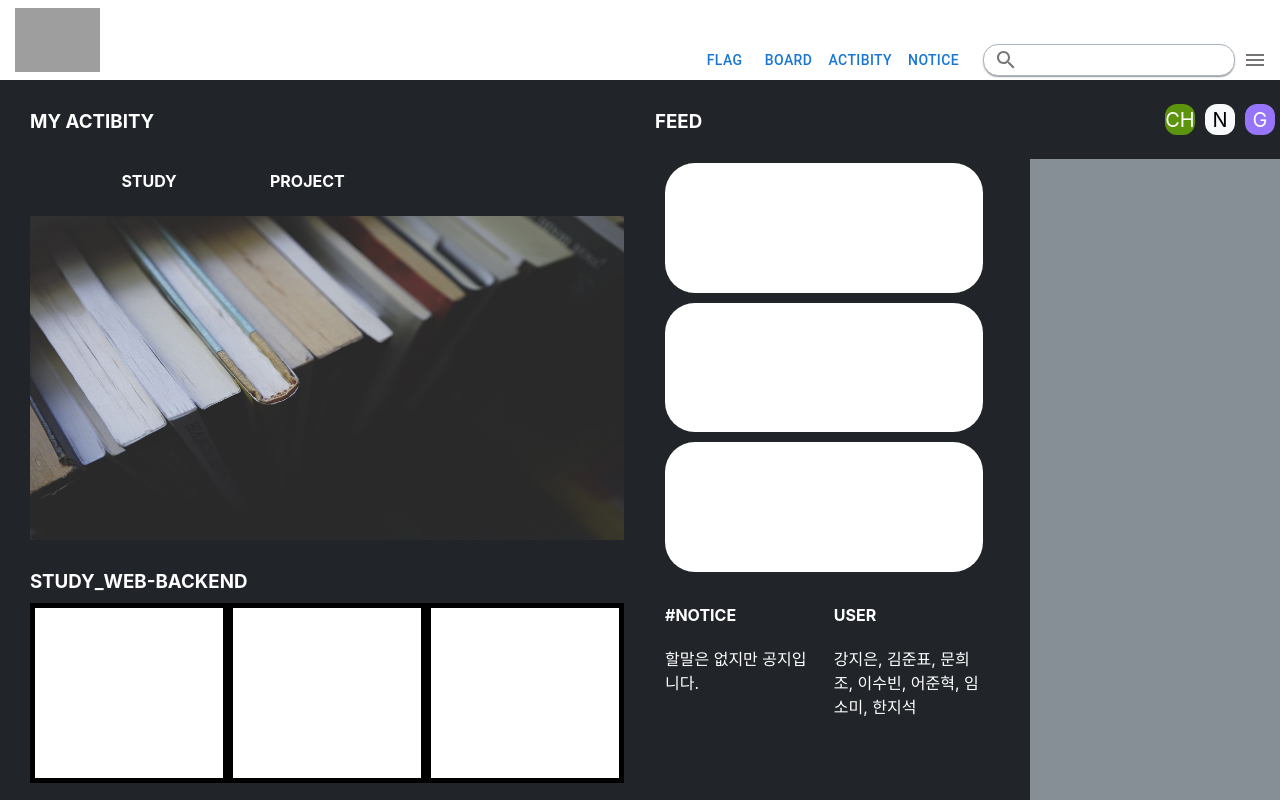
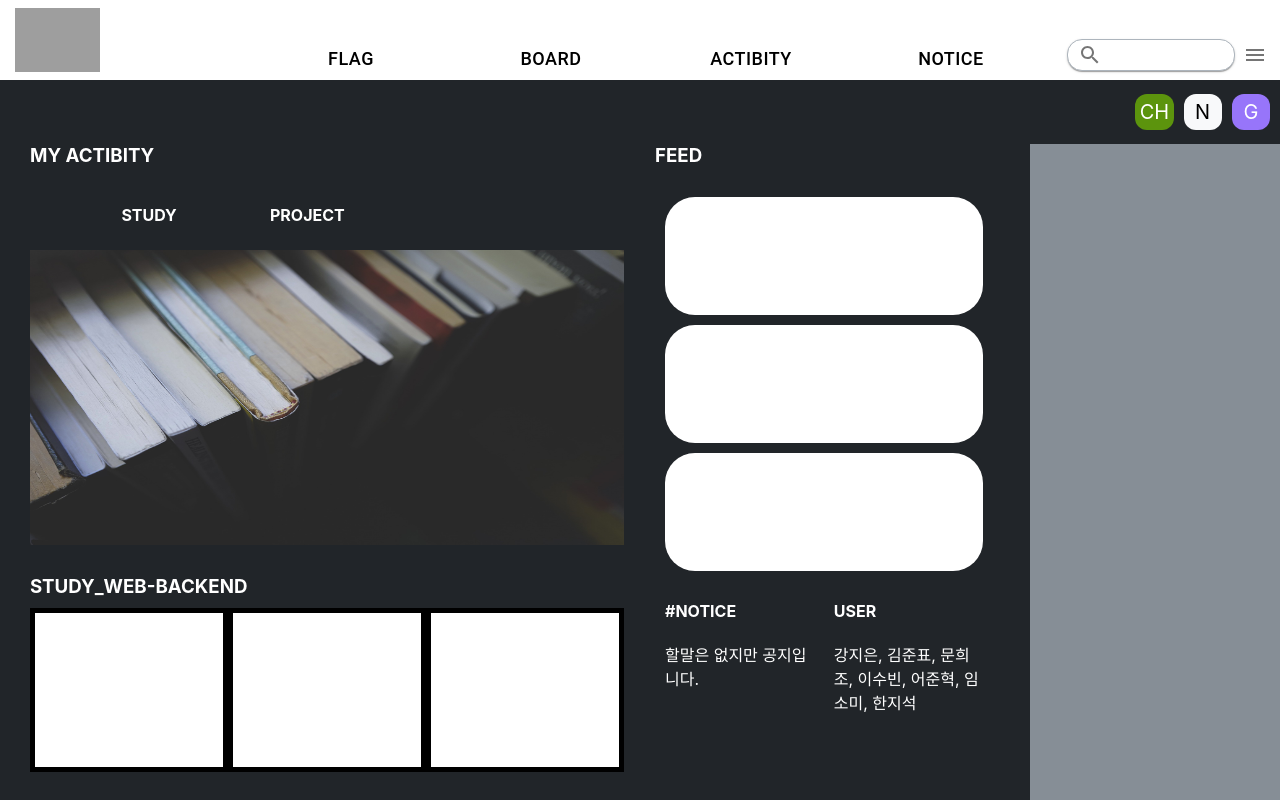
Before and after one commit to USW-Flag-Board/FrontEnd, a React (Create React App) app: page /home in a window 1280 px wide. Built offline with nearby package versions, Linux system fonts and the light colour scheme; grey boxes are pictures that could not be loaded; the HTML template or start-up script is replaced by a standard one.

Commit message:
feat: header 구조 변경

```diff
--- a/src/component/Header.js
+++ b/src/component/Header.js
@@ -42,10 +42,38 @@ const MenuItems = styled('div')({
   margin: 0,
 });
 
+const ButtonArea = styled('div')({
+  display: "flex",
+  alignItems: 'center',
+  justifyContent: "flex-end",
+  height: "3vh",
+  backgroundColor: "#212529",
+  padding: "2.5vh 5px 2.5vh 0",
+});
+
+const ButtonItem = styled('div')({
+  width: "3%",
+  height: "70%",
+  margin: "5px",
+  display: "flex",
+  justifyContent: "center",
+  alignItems: "center",
+  fontSize: "20px",
+  borderRadius: "12px",
+  padding: "10px 0",
+});
+
 
 const Header = () => {
   const sections = ["FLAG", "BOARD", "ACTIBITY", "NOTICE"];
-  const [anchorEl, setAnchorEl] = React.useState(null);
+  const menuItem = ["STUDY", "PROJECT"];
+  const [anchorEl, setAnchorEl] = useState(null);
+  const buttonItem = [
+    {name: "CH", bgColor: "#5c940d", fontColor: "white"},
+    {name: "N" , bgColor: "#f8f9fa", fontColor: "black"},
+    {name: "G", bgColor: "#9775fa", fontColor: "white"},
+  ];
+
   const open = Boolean(anchorEl);
   const handleClick = (event) => {
     setAnchorEl(event.currentTarget);
@@ -53,7 +81,9 @@ const Header = () => {
   const handleClose = () => {
     setAnchorEl(null);
   };
+
   return (
+    <>
       <Box>
         <HomeHeader>
           <LogoBox>
@@ -67,7 +97,8 @@ const Header = () => {
                   aria-controls={open ? 'fade-menu' : undefined}
                   aria-haspopup="true"
                   aria-expanded={open ? 'true' : undefined}
-                onClick={handleClick}>{item}
+                  onClick={handleClick}
+                  sx={{width:"200px", height: "50px", display: "flex", alignItems: "flex-end", fontSize: "18px", color: "black","&:hover": {backgroundColor: "#adb5bd", borderRadius: "10px"}}}>{item}
                 </Button>)}
                 <Menu
                     id="fade-menu"
@@ -78,9 +109,7 @@ const Header = () => {
                     open={open}
                     onClose={handleClose}
                     TransitionComponent={Fade}>
-                <MenuItem onClick={handleClose}>Profile</MenuItem>
-                <MenuItem onClick={handleClose}>My account</MenuItem>
-                <MenuItem onClick={handleClose}>Logout</MenuItem>
+                  {menuItem.map((item)=> (<MenuItem key={item} onClick={handleClose} sx={{width:"200px", display: "flex", alignItems: "flex-end", justifyContent: "center", fontSize: "13px"}}>{item}</MenuItem>))}
                 </Menu>
               </MenuItems>
               <Paper
@@ -101,6 +130,10 @@ const Header = () => {
           </Box>
         </HomeHeader>
       </Box>
+      <ButtonArea>
+        {buttonItem.map((item)=>(<ButtonItem key={item.name} style={{color: `${item.fontColor}`, backgroundColor: `${item.bgColor}` }}>{item.name}</ButtonItem>))}
+      </ButtonArea>
+    </>
   );
 }
 
--- a/src/pages/Home.js
+++ b/src/pages/Home.js
@@ -1,10 +1,10 @@
-import React, { useState } from 'react'
+import React from 'react'
 import { styled } from '@mui/system';
 import Header from '../component/Header';
 
 const HomeArea = styled('div')({
     backgroundColor: "#212529",
-    height: "90vh",
+    height: "82vh",
     display: "flex",
 });
 
@@ -84,49 +84,23 @@ const SideArea = styled('div')({
     height: "100%",
 });
 
-const ButtonArea = styled('div')({
-    display: "flex",
-    alignItems: 'center',
-    justifyContent: "flex-end",
-    height: "11%",
-});
-
-const ButtonItem = styled('div')({
-    width: "12%",
-    height: "40%",
-    margin: "5px",
-    display: "flex",
-    justifyContent: "center",
-    alignItems: "center",
-    fontSize: "20px",
-    borderRadius: "12px"
-});
-
 const SideBar = styled('div')({
     backgroundColor: "#868e96",
-    height: "89%",
+    height: "100%",
     width: "100%",
 });
-
-
 
 const Home = () => {
     const contents = [
         {title: "STUDY", content: ["ALGORITHM", "WEB-BACKEND"]},
         {title: "PROJECT", content: ["FLAG-게시판"]}
     ];
-
-    const buttonItem = [
-        {name: "CH", bgColor: "#5c940d", fontColor: "white"},
-        {name: "N" , bgColor: "#f8f9fa", fontColor: "black"},
-        {name: "G", bgColor: "#9775fa", fontColor: "white"},
-    ];
-        return (
+    return (
         <>
             <Header/>
             <HomeArea>
                 <MyActivity>
-                    <h3 style={{color: "white", paddingTop: "30px", margin: 0}}>MY ACTIBITY</h3>
+                    <h3 style={{color: "white",  margin: 0}}>MY ACTIBITY</h3>
                     <FlagContents>
                         {contents.map((item)=>(<FlagContent key={item.title}><h4 style={{color: "white"}}>{item.title}</h4></FlagContent>))}
                     </FlagContents>
@@ -141,7 +115,7 @@ const Home = () => {
                     </GrassArea>
                 </MyActivity>
                 <FeedArea>
-                    <h3 style={{color: "white", paddingTop: "30px", margin: 0}}>FEED</h3>
+                    <h3 style={{color: "white",  margin: 0}}>FEED</h3>
                     <FeedBox>
                         <FeedItem/>
                         <FeedItem/>
@@ -159,9 +133,6 @@ const Home = () => {
                     </NoticeArea>
                 </FeedArea>
                 <SideArea>
-                    <ButtonArea>
-                        {buttonItem.map((item)=>(<ButtonItem key={item.name} style={{color: `${item.fontColor}`, backgroundColor: `${item.bgColor}` }}>{item.name}</ButtonItem>))}
-                    </ButtonArea>
                     <SideBar></SideBar>
                 </SideArea>
             </HomeArea>
```
Lines whose indentation alone changed are shown as unchanged.
